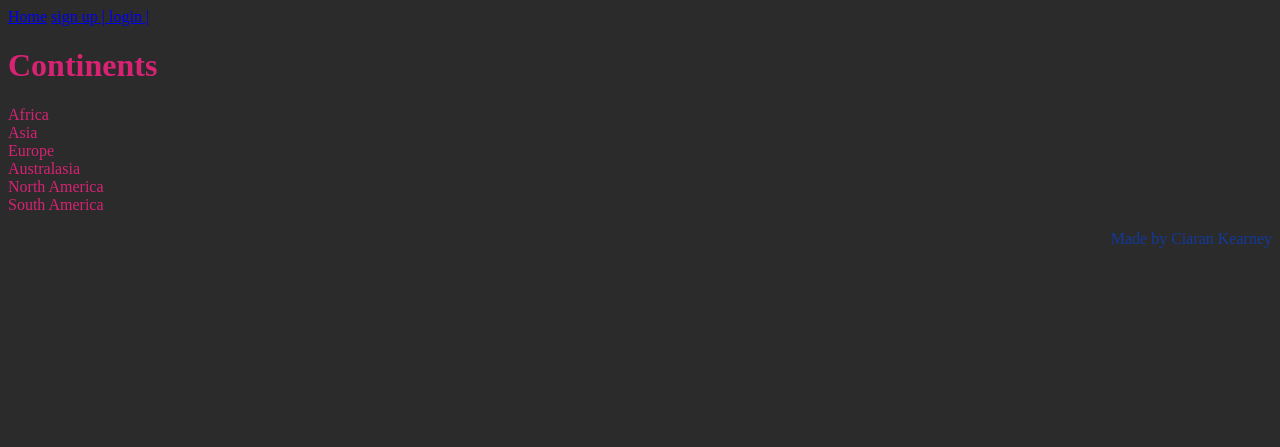
After one commit to kearmododragon/final-project, a Django app: page /locations/continents in a window 1280 px wide. The commit adds this page. Shown: the top 447 px of the page. Run offline with Django 4.2, Linux system fonts and the light colour scheme.

Commit message:
added pages for landing on locations and displaying continenets hard coded

```diff
--- a/main_app/templates/base.html
+++ b/main_app/templates/base.html
@@ -12,14 +12,14 @@
 <header class="navbar-fixed">
     <div class="navbar">
         <nav>
-            <li><a href="/">Home | </a></li>
+    <a href="{% url 'home' %}">Home</a>
     {% if user.is_authenticated %}
-    <li><a href="/holidays">Holidays | </a></li>
-    <li><a href="/locations">Locations | </a></li>
+    <a href="{% url 'holidays' %}"> Holidays | </a>
+    <a href="/locations">Locations | </a>
     <a href="{% url 'logout' %}">Log Out</a>
     {% else %}
-    <li><a href="/accounts/signup">sign up | </a></li>
-    <li><a href="/accounts/login">login | </a></li>
+    <a href="{% url 'signup' %}">sign up | </a>
+    <a href="{% url 'login' %}">login | </a>
     {% endif %}
 </nav>
 </div>
--- /dev/null
+++ b/main_app/templates/continents/index.html
@@ -0,0 +1,16 @@
+{% extends 'base.html' %}
+{% block content %}
+
+
+<h1>Continents</h1>
+
+
+{% for continent in continents %}
+  <div class="card">
+    <div class="card-content">
+      <span class="card-title">{{ continent.name }}</span>
+    </div>
+  </div>
+{% endfor %}
+
+{% endblock %}
--- a/main_app/templates/holidays.html
+++ b/main_app/templates/holidays.html
@@ -3,6 +3,3 @@
 
 <h1>Holidays</h1>
 {% endblock %}
-
-</body>
-</html>
--- a/main_app/templates/locations.html
+++ b/main_app/templates/locations/landing.html
@@ -1,7 +1,9 @@
 {% extends 'base.html' %}
 {% block content %}
 
-
 <h1>Locations</h1>
 
+<button>Continents</button>
+<button>Countries</button>
+<button>Cities</button>
 {% endblock %}
--- a/main_app/urls.py
+++ b/main_app/urls.py
@@ -4,7 +4,8 @@ from . import views
 urlpatterns =[
     path('', views.home, name='home'),
     path('holidays/', views.holidays, name='holidays'),
-    path('locations/', views.locations, name='locations'),
+    path('locations/', views.locations_landing, name='landing'),
+    path('locations/continents', views.continents_index, name='index'),
     path('accounts/login', views.login, name='login'),
     path('accounts/signup/', views.signup, name='signup'),
 ]
--- a/main_app/views.py
+++ b/main_app/views.py
@@ -1,6 +1,15 @@
 from django.shortcuts import render, redirect
 from django.contrib.auth import login
 from django.contrib.auth.forms import UserCreationForm
+
+continents = [
+   {"name": "Africa"},
+   {"name": "Asia"},
+   {"name": "Europe"},
+   {"name": "Australasia"},
+   {"name": "North America"},
+   {"name": "South America"},
+]
 
 # Create your views here.
 def home(request):
@@ -9,8 +18,14 @@ def home(request):
 def holidays(request):
     return render(request, 'holidays.html')
 
-def locations(request):
-    return render(request, 'locations.html')
+def locations_landing(request):
+   return render (request, "locations/landing.html")
+
+def continents_index(request):
+    return render(request, 'continents/index.html',{
+     "continents": continents
+    }
+)
 
 def signup(request):
   error_message = ''
```
Also changed, not shown: Planning.txt (+8 -0 lines), 1 other file.
